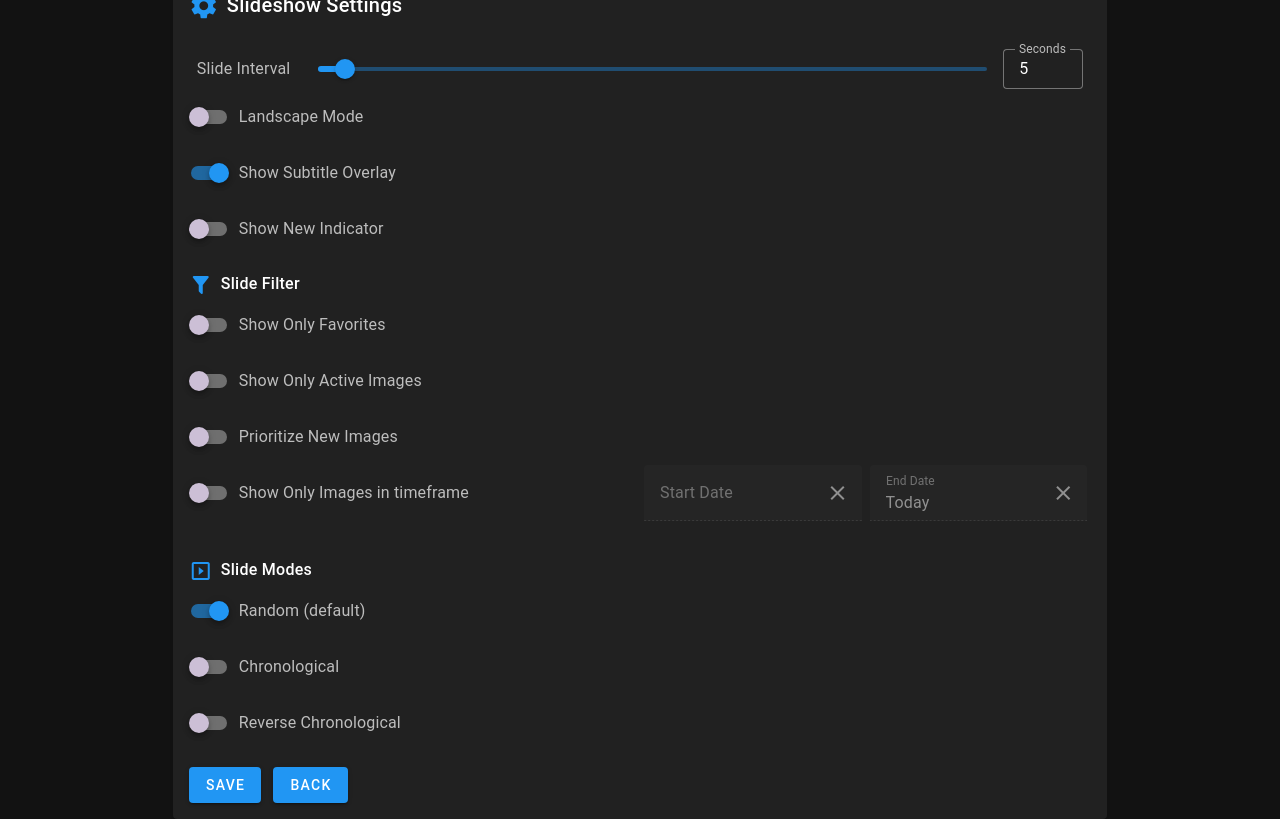
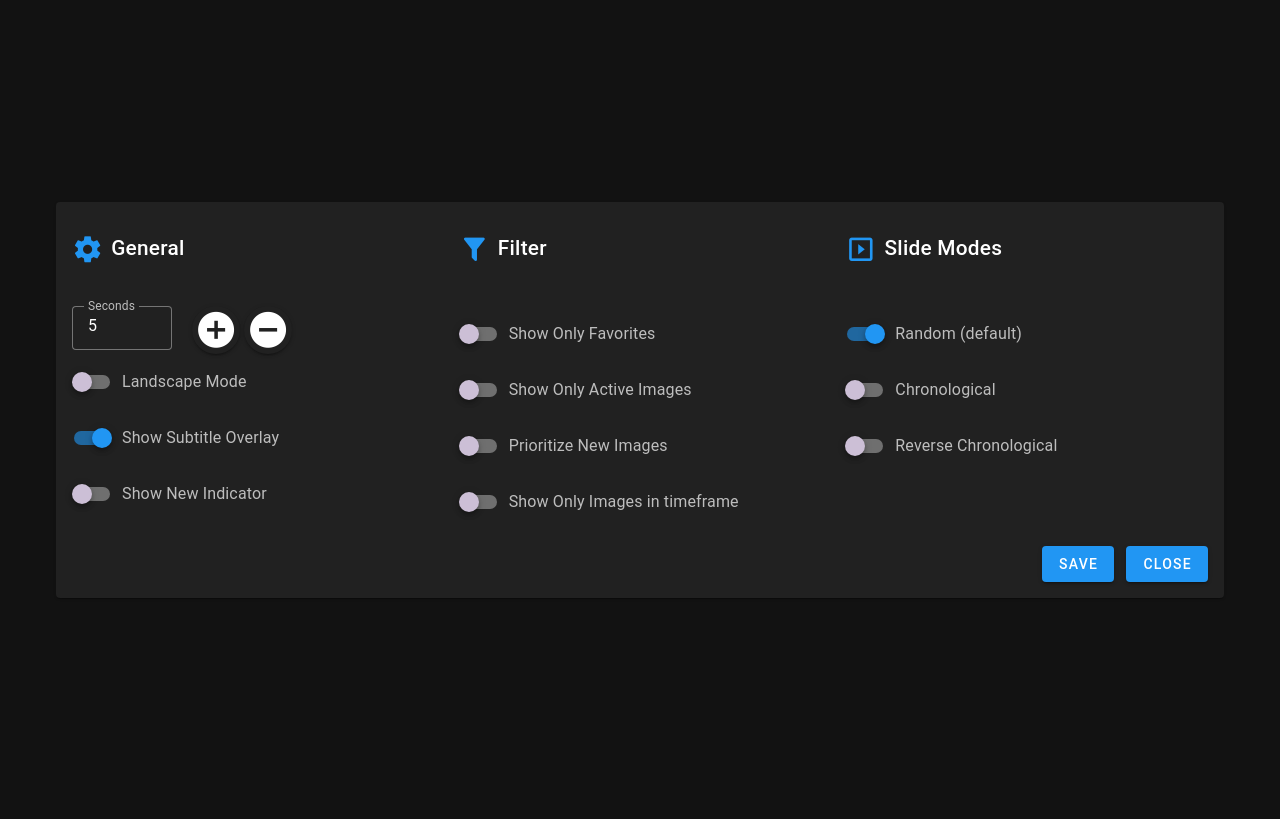
Before and after one commit to mkohns/hassio-addons, a Vue app in the folder slideshow/frontend/slideshow/: page /config in a window 1280 px wide. Built offline with nearby package versions, Linux system fonts and the light colour scheme.

Commit message:
adjusted settings page in height

```diff
--- a/slideshow/frontend/slideshow/src/pages/config.vue
+++ b/slideshow/frontend/slideshow/src/pages/config.vue
@@ -1,32 +1,52 @@
 <template>
   <v-container class="d-flex align-center justify-center" style="height: 100vh">
-    <v-card width="80%">
-      <v-card-title
-        ><v-icon color="primary" class="mr-2">mdi-cog</v-icon>Slideshow
-        Settings</v-card-title
-      >
-      <v-card-text class="mt-5">
-        <v-slider
+    <v-card width="100%">
+      <v-card-text>
+        <v-row>
+          <v-col>
+            <div class="subtitle">
+              <v-icon class="mr-2" color="primary">mdi-cog</v-icon>General
+            </div>
+          </v-col>
+          <v-col>
+            <div class="subtitle">
+              <v-icon class="mr-2" color="primary">mdi-filter</v-icon>Filter
+            </div>
+          </v-col>
+          <v-col>
+            <div class="subtitle">
+              <v-icon class="mr-2" color="primary">mdi-play-box-outline</v-icon
+              >Slide Modes
+            </div>
+          </v-col>
+        </v-row>
+        <v-row class="mt-7">
+          <v-col>
+            <div class="d-flex">
+              <v-text-field
+                class="seconds"
                 v-model="interval"
-          label="Slide Interval"
-          min="1"
-          max="100"
-          step="1"
-          hide-details="true"
-          color="primary"
-        >
-          <template v-slot:append>
-            <v-text-field
-              v-model="interval"
+                density="compact"
                 label="Seconds"
-              density="compact"
-              style="width: 80px"
-              type="number"
+                readonly
+                @click="openIntervalDialog"
                 variant="outlined"
                 hide-details
               ></v-text-field>
-          </template>
-        </v-slider>
+              <v-btn
+                class="icon-size ml-5"
+                @click="timeUp"
+                icon="mdi-plus-circle"
+              >
+              </v-btn>
+              <v-btn
+                class="icon-size ml-1"
+                @click="timeDown"
+                icon="mdi-minus-circle"
+              >
+              </v-btn>
+            </div>
+
             <v-switch
               hide-details
               color="primary"
@@ -48,9 +68,8 @@
               v-model="newchip"
             >
             </v-switch>
-        <div class="subtitle">
-          <v-icon class="mr-2" color="primary">mdi-filter</v-icon>Slide Filter
-        </div>
+          </v-col>
+          <v-col>
             <v-switch
               hide-details
               color="primary"
@@ -71,8 +90,6 @@
               label="Prioritize New Images"
               v-model="prioNewImages"
             ></v-switch>
-        <v-row no-gutters>
-          <v-col cols="6">
             <v-switch
               hide-details
               color="primary"
@@ -80,30 +97,22 @@
               v-model="showOnlyInTimeFrame"
             >
             </v-switch>
-          </v-col>
-          <v-col class="pl-1 pr-1">
             <DateSelect
-              :disabled="!showOnlyInTimeFrame"
+              v-if="showOnlyInTimeFrame"
               label="Start Date"
               v-model="startDate"
               @update:modelValue="startDateUpdate"
             ></DateSelect>
-          </v-col>
-          <v-col class="pl-1 pr-1">
             <DateSelect
               nullValue="Today"
+              v-if="showOnlyInTimeFrame"
               :disabled="!showOnlyInTimeFrame"
               label="End Date"
               v-model="endDate"
               @update:modelValue="endDateUpdate"
             ></DateSelect>
           </v-col>
-        </v-row>
-
-        <div class="subtitle">
-          <v-icon class="mr-2" color="primary">mdi-play-box-outline</v-icon
-          >Slide Modes
-        </div>
+          <v-col>
             <v-switch
               hide-details
               color="primary"
@@ -140,12 +149,41 @@
               "
             >
             </v-switch>
-        <div class="mt-4">
+          </v-col>
+        </v-row>
+
+        <div class="d-flex mt-4">
+          <v-spacer></v-spacer>
           <v-btn color="primary" @click="saveConfig">Save</v-btn>
-          <v-btn class="ml-3" color="primary" @click="goBack">Back</v-btn>
+          <v-btn class="ml-3" color="primary" @click="goBack">Close</v-btn>
         </div>
       </v-card-text>
     </v-card>
+    <v-dialog v-model="intervalDialog" width="70%">
+      <v-card>
+        <div class="dialog-seconds">{{ intervalTmp }} seconds</div>
+        <v-slider
+          v-model="intervalTmp"
+          min="5"
+          max="500"
+          step="10"
+          hide-details="true"
+          color="primary"
+          class="px-10 pb-10"
+        >
+        </v-slider>
+        <div class="d-flex justify-center mb-6">
+          <v-btn
+            class="mr-5"
+            color="primary"
+            text
+            @click="intervalDialog = false"
+            >Close</v-btn
+          >
+          <v-btn color="primary" text @click="setInterval">Apply</v-btn>
+        </div>
+      </v-card>
+    </v-dialog>
   </v-container>
 </template>
 
@@ -154,11 +192,11 @@ import { ref, onMounted, onUnmounted } from "vue";
 import { useSlideshowStore } from "@/stores/slideshow";
 import router from "@/router";
 import DateSelect from "@/components/dateSelect.vue";
-import backend from "@/api/backend";
 
 const store = useSlideshowStore();
 
 const interval = ref(store.interval);
+const intervalTmp = ref(null);
 const overlay = ref(store.showOverlay);
 const newchip = ref(store.showNewChip);
 const showOnlyFavorites = ref(store.showOnlyFavorites);
@@ -171,6 +209,18 @@ const modeReverseChronological = ref(store.modeReverseChronological);
 const startDate = ref(store.startDate);
 const endDate = ref(store.endDate);
 const portraitMode = ref(store.portraitMode);
+
+const intervalDialog = ref(false);
+
+function setInterval() {
+  interval.value = intervalTmp.value;
+  intervalDialog.value = false;
+}
+
+function openIntervalDialog() {
+  intervalTmp.value = interval.value;
+  intervalDialog.value = true;
+}
 
 function startDateUpdate(value) {
   console.log("Start Date Update:", value);
@@ -206,11 +256,23 @@ const saveConfig = () => {
   store.setEndDate(endDate.value);
   //store.setStartDate(null);
   //store.setEndDate(null);
+
+  goBack();
 };
 
 const goBack = () => {
   router.push("/");
 };
+
+function timeUp() {
+  interval.value++;
+}
+
+function timeDown() {
+  if (interval.value > 5) {
+    interval.value--;
+  }
+}
 
 function checkMode() {
   if (
@@ -229,8 +291,20 @@ onUnmounted(() => {});
 
 <style scoped>
 .subtitle {
-  font-size: 1rem;
+  font-size: 1.3rem;
   font-weight: 500;
   margin-top: 1rem;
 }
+.seconds {
+  max-width: 100px;
+}
+.icon-size {
+  font-size: 1.8rem;
+}
+.dialog-seconds {
+  text-align: center;
+  font-size: 3rem;
+  margin-top: 20px;
+  margin-bottom: 20px;
+}
 </style>
```
Lines whose indentation alone changed are shown as unchanged.
